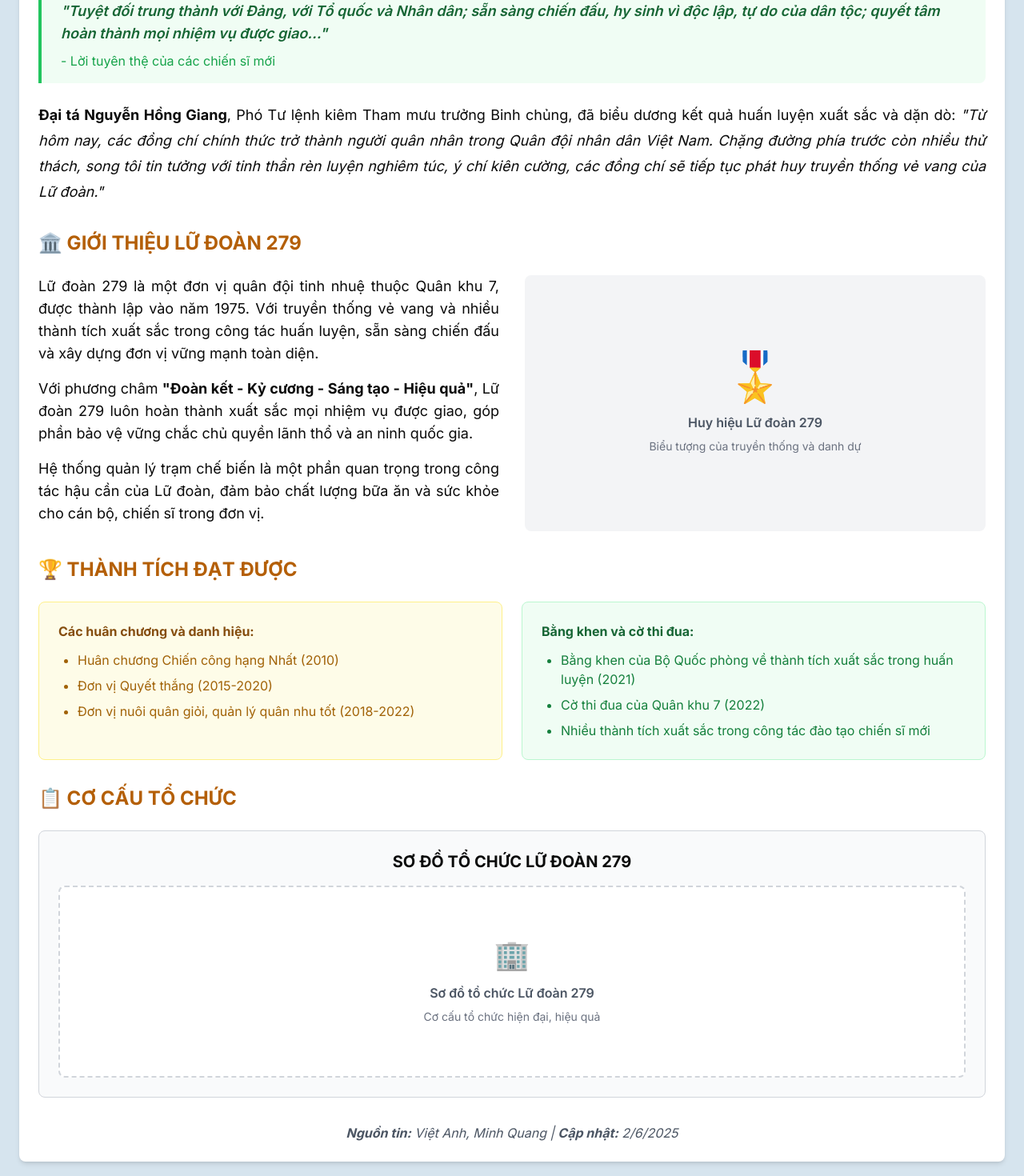
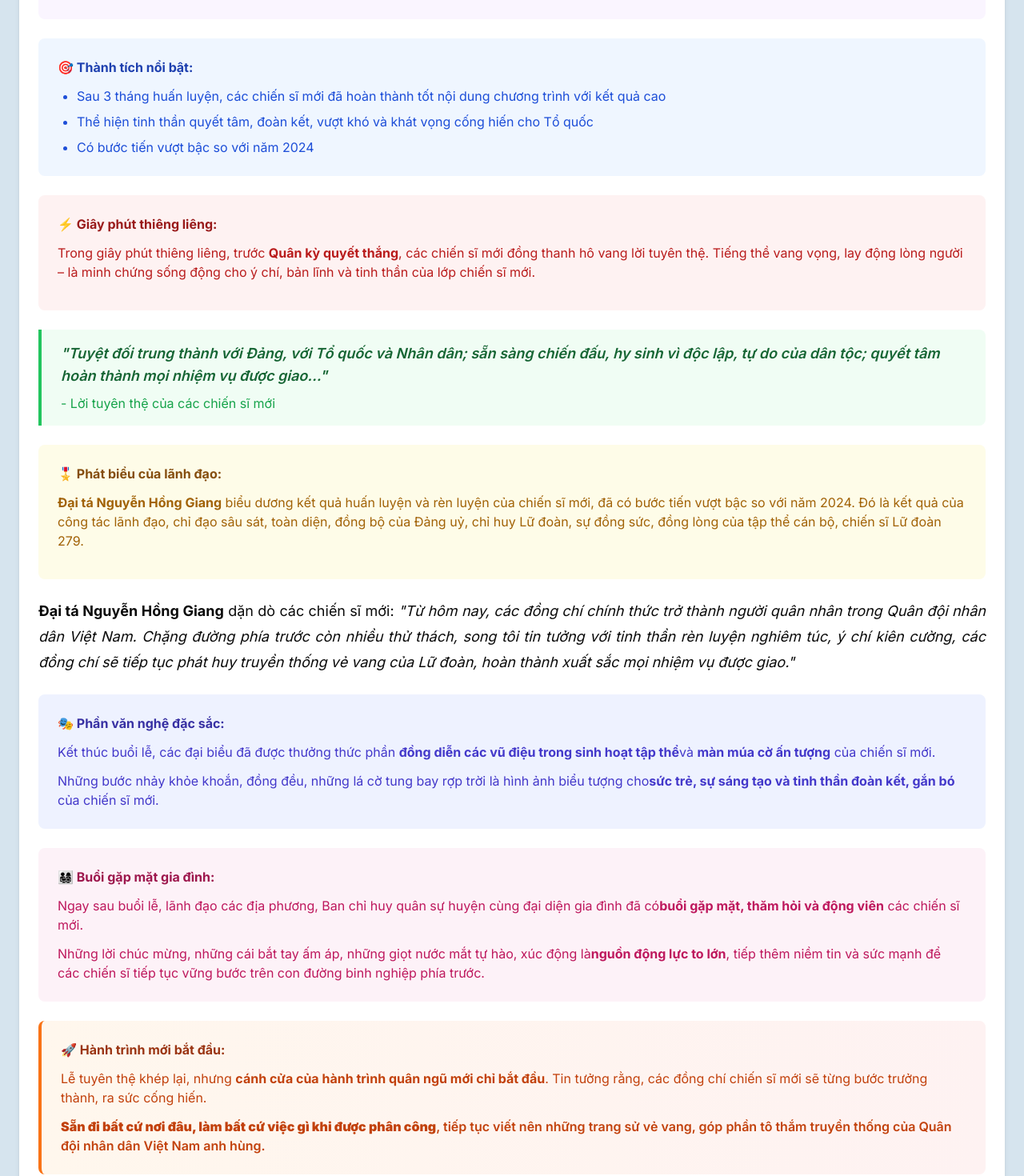
Before and after one commit to Phambanam/tram-che-bien, a Next.js app in the folder front-end/: page /dashboard/gioi-thieu in a window 1280 px wide. Shown: the part 1162-2632 px from the top of the page at 80% size. Built offline with nearby package versions, Linux system fonts and the light colour scheme.

Commit message:
Bổ sung đầy đủ nội dung bài viết lễ tuyên thệ chiến sĩ mới 2025 - Thêm danh sách thành phần dự lễ chi tiết, phần đồng diễn và múa cờ, buổi gặp mặt gia đình, phần kết thúc về hành trình mới

```diff
--- a/front-end/components/introduction-content.tsx
+++ b/front-end/components/introduction-content.tsx
@@ -55,6 +55,17 @@ export function IntroductionContent() {
               ghi nhận sự trưởng thành vượt bậc về bản lĩnh, ý chí và tinh thần của chiến sĩ mới sau ba tháng rèn luyện trong quân ngũ.
             </p>
 
+            <div className="bg-purple-50 p-6 rounded-lg mb-6">
+              <h4 className="font-bold text-purple-800 mb-3">👥 Thành phần dự lễ:</h4>
+              <ul className="list-disc pl-6 space-y-2 text-purple-700">
+                <li><strong>Đồng chí Đại tá Nguyễn Hồng Giang</strong> - Phó Tư lệnh kiêm Tham mưu trưởng Binh chủng</li>
+                <li>Các đồng chí đại biểu đại diện cơ quan chức năng của Binh chủng</li>
+                <li>Lãnh đạo chính quyền các địa phương</li>
+                <li>Ban chỉ huy quân sự huyện</li>
+                <li>Đại diện gia đình các chiến sĩ mới (đầy xúc động)</li>
+              </ul>
+            </div>
+
             <div className="bg-blue-50 p-6 rounded-lg mb-6">
               <h4 className="font-bold text-blue-800 mb-3">🎯 Thành tích nổi bật:</h4>
               <ul className="list-disc pl-6 space-y-2 text-blue-700">
@@ -62,6 +73,14 @@ export function IntroductionContent() {
                 <li>Thể hiện tinh thần quyết tâm, đoàn kết, vượt khó và khát vọng cống hiến cho Tổ quốc</li>
                 <li>Có bước tiến vượt bậc so với năm 2024</li>
               </ul>
+            </div>
+
+            <div className="bg-red-50 p-6 rounded-lg mb-6">
+              <h4 className="font-bold text-red-800 mb-3">⚡ Giây phút thiêng liêng:</h4>
+              <p className="text-red-700 mb-3">
+                Trong giây phút thiêng liêng, trước <strong>Quân kỳ quyết thắng</strong>, các chiến sĩ mới đồng thanh hô vang lời tuyên thệ.
+                Tiếng thề vang vọng, lay động lòng người – là minh chứng sống động cho ý chí, bản lĩnh và tinh thần của lớp chiến sĩ mới.
+              </p>
             </div>
 
             <blockquote className="border-l-4 border-green-500 pl-6 my-6 bg-green-50 p-4 rounded-r-lg">
@@ -74,12 +93,58 @@ export function IntroductionContent() {
               </footer>
             </blockquote>
 
+            <div className="bg-yellow-50 p-6 rounded-lg mb-6">
+              <h4 className="font-bold text-yellow-800 mb-3">🎖️ Phát biểu của lãnh đạo:</h4>
+              <p className="text-yellow-700 mb-3">
+                <strong>Đại tá Nguyễn Hồng Giang</strong> biểu dương kết quả huấn luyện và rèn luyện của chiến sĩ mới,
+                đã có bước tiến vượt bậc so với năm 2024. Đó là kết quả của công tác lãnh đạo, chỉ đạo sâu sát, toàn diện,
+                đồng bộ của Đảng uỷ, chỉ huy Lữ đoàn, sự đồng sức, đồng lòng của tập thể cán bộ, chiến sĩ Lữ đoàn 279.
+              </p>
+            </div>
+
             <p className="text-lg leading-8 mb-6 text-justify">
-              <strong>Đại tá Nguyễn Hồng Giang</strong>, Phó Tư lệnh kiêm Tham mưu trưởng Binh chủng, đã biểu dương kết quả
-              huấn luyện xuất sắc và dặn dò: <em>"Từ hôm nay, các đồng chí chính thức trở thành người quân nhân trong
+              <strong>Đại tá Nguyễn Hồng Giang</strong> dặn dò các chiến sĩ mới: <em>"Từ hôm nay, các đồng chí chính thức trở thành người quân nhân trong
               Quân đội nhân dân Việt Nam. Chặng đường phía trước còn nhiều thử thách, song tôi tin tưởng với tinh thần
-              rèn luyện nghiêm túc, ý chí kiên cường, các đồng chí sẽ tiếp tục phát huy truyền thống vẻ vang của Lữ đoàn."</em>
+              rèn luyện nghiêm túc, ý chí kiên cường, các đồng chí sẽ tiếp tục phát huy truyền thống vẻ vang của Lữ đoàn,
+              hoàn thành xuất sắc mọi nhiệm vụ được giao."</em>
             </p>
+
+            <div className="bg-indigo-50 p-6 rounded-lg mb-6">
+              <h4 className="font-bold text-indigo-800 mb-3">🎭 Phần văn nghệ đặc sắc:</h4>
+              <p className="text-indigo-700 mb-3">
+                Kết thúc buổi lễ, các đại biểu đã được thưởng thức phần <strong>đồng diễn các vũ điệu trong sinh hoạt tập thể</strong>
+                và <strong>màn múa cờ ấn tượng</strong> của chiến sĩ mới.
+              </p>
+              <p className="text-indigo-700">
+                Những bước nhảy khỏe khoắn, đồng đều, những lá cờ tung bay rợp trời là hình ảnh biểu tượng cho
+                <strong>sức trẻ, sự sáng tạo và tinh thần đoàn kết, gắn bó</strong> của chiến sĩ mới.
+              </p>
+            </div>
+
+            <div className="bg-pink-50 p-6 rounded-lg mb-6">
+              <h4 className="font-bold text-pink-800 mb-3">👨‍👩‍👧‍👦 Buổi gặp mặt gia đình:</h4>
+              <p className="text-pink-700 mb-3">
+                Ngay sau buổi lễ, lãnh đạo các địa phương, Ban chỉ huy quân sự huyện cùng đại diện gia đình đã có
+                <strong>buổi gặp mặt, thăm hỏi và động viên</strong> các chiến sĩ mới.
+              </p>
+              <p className="text-pink-700">
+                Những lời chúc mừng, những cái bắt tay ấm áp, những giọt nước mắt tự hào, xúc động là
+                <strong>nguồn động lực to lớn</strong>, tiếp thêm niềm tin và sức mạnh để các chiến sĩ tiếp tục
+                vững bước trên con đường binh nghiệp phía trước.
+              </p>
+            </div>
+
+            <div className="bg-gradient-to-r from-orange-50 to-red-50 p-6 rounded-lg border-l-4 border-orange-500">
+              <h4 className="font-bold text-orange-800 mb-3">🚀 Hành trình mới bắt đầu:</h4>
+              <p className="text-orange-700 mb-3">
+                Lễ tuyên thệ khép lại, nhưng <strong>cánh cửa của hành trình quân ngũ mới chỉ bắt đầu</strong>.
+                Tin tưởng rằng, các đồng chí chiến sĩ mới sẽ từng bước trưởng thành, ra sức cống hiến.
+              </p>
+              <p className="text-orange-700 font-semibold">
+                <strong>Sẵn đi bất cứ nơi đâu, làm bất cứ việc gì khi được phân công</strong>, tiếp tục viết nên những trang sử vẻ vang,
+                góp phần tô thắm truyền thống của Quân đội nhân dân Việt Nam anh hùng.
+              </p>
+            </div>
           </div>
         </div>
 
@@ -150,10 +215,11 @@ export function IntroductionContent() {
           </div>
         </div>
 
-        <div className="mt-8 text-center">
-          <p className="text-gray-600 italic">
-            <strong>Nguồn tin:</strong> Việt Anh, Minh Quang | <strong>Cập nhật:</strong> {new Date().toLocaleDateString('vi-VN')}
+        <div className="text-center mt-8 pt-8 border-t border-gray-200">
+          <p className="text-sm text-gray-600">
+            <strong>Tin bài, ảnh:</strong> Việt Anh, Minh Quang
           </p>
+          <p className="text-xs text-gray-500 mt-2">TP</p>
         </div>
       </div>
     </div>
```
